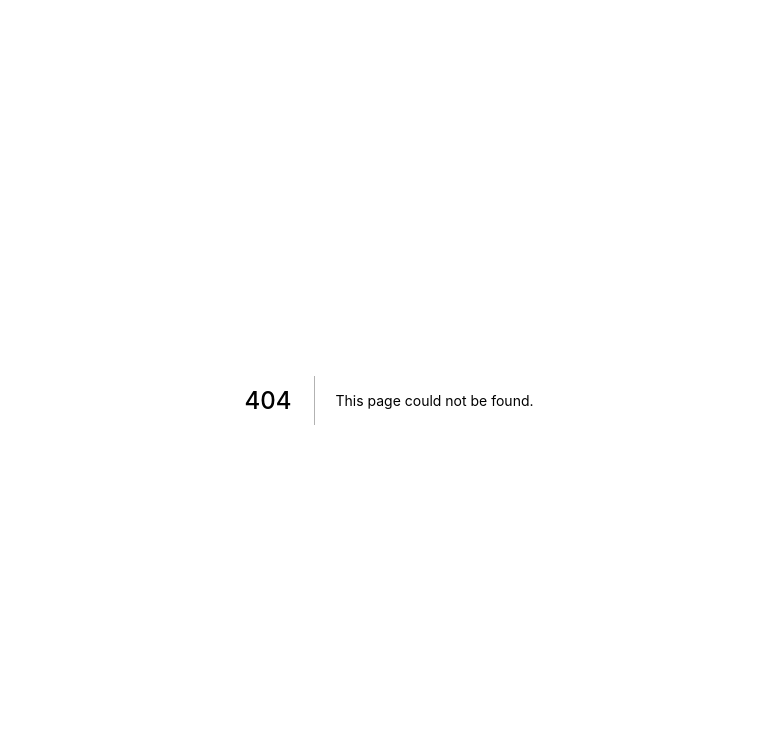
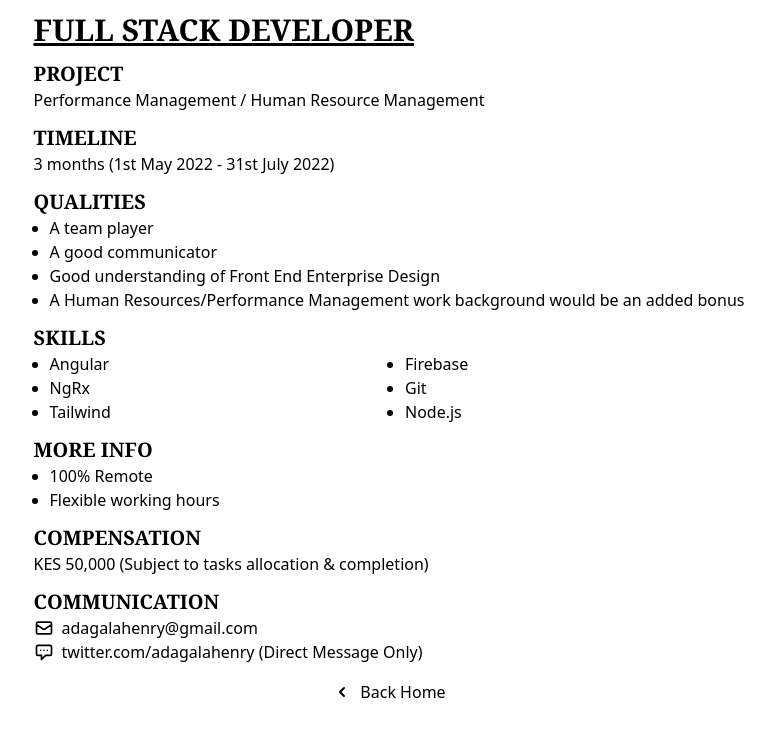
Before and after one commit to adagala/portfolio, a Next.js app: page /software-developer in a window 1280 px wide. Before the commit this address had no page. Shown: the top 736 px of the page, without its empty margins (251-1026 px from the left). Built offline with nearby package versions, Linux system fonts and the light colour scheme.

Commit message:
software developer advert

```diff
--- a/pages/index.tsx
+++ b/pages/index.tsx
@@ -1,9 +1,12 @@
-import Head from 'next/head'
-import Image from 'next/image'
+import Head from 'next/head';
+import Image from 'next/image';
+import Link from 'next/link';
+import { ChevronRightIcon } from '@heroicons/react/solid';
+import { NextPage } from 'next/types';
 
-export default function Home() {
+const Home: NextPage = () => {
   return (
-    <div >
+    <div>
       <Head>
         <title>Henry Adagala</title>
         <meta
@@ -15,39 +18,71 @@ export default function Home() {
 
       <main className="h-screen flex justify-center items-center bg-gray-100">
         <div className="flex flex-col justify-center items-center">
-          <div className="text-5xl font-bold">
-            Henry Adagala
-          </div>
-          <div className="text-3xl font-medium m-3">
-            Software Developer
-          </div>
+          <div className="text-5xl font-bold">Henry Adagala</div>
+          <div className="text-3xl font-medium m-3">Software Developer</div>
           <div className="m-5 flex space-x-4">
             <div>
-              <a href="https://linkedin.com/in/adagalahenry" target="_blank" rel="noopener noreferrer">
-                <Image src="/linkedin.svg" alt="Twitter" width={32} height={32} />
+              <a
+                href="https://linkedin.com/in/adagalahenry"
+                target="_blank"
+                rel="noopener noreferrer"
+              >
+                <Image
+                  src="/linkedin.svg"
+                  alt="Twitter"
+                  width={32}
+                  height={32}
+                />
               </a>
             </div>
             <div>
-              <a className="" href="https://twitter.com/adagalahenry" target="_blank" rel="noopener noreferrer">
-                <Image src="/twitter.svg" alt="Twitter" width={32} height={32} />
+              <a
+                className=""
+                href="https://twitter.com/adagalahenry"
+                target="_blank"
+                rel="noopener noreferrer"
+              >
+                <Image
+                  src="/twitter.svg"
+                  alt="Twitter"
+                  width={32}
+                  height={32}
+                />
               </a>
             </div>
-            <div >
-              <a href="https://github.com/adagala" target="_blank" rel="noopener noreferrer">
+            <div>
+              <a
+                href="https://github.com/adagala"
+                target="_blank"
+                rel="noopener noreferrer"
+              >
                 <Image src="/github.svg" alt="Twitter" width={32} height={32} />
               </a>
             </div>
-            <div >
-              <a href="mailto:adagalahenry@gmail.com" target="_blank" rel="noopener noreferrer">
+            <div>
+              <a
+                href="mailto:adagalahenry@gmail.com"
+                target="_blank"
+                rel="noopener noreferrer"
+              >
                 <Image src="/email.svg" alt="Mail" width={32} height={32} />
               </a>
             </div>
           </div>
+          <div className="flex items-center">
+            <Link href="/software-developer">
+              <a className="flex items-center cursor-pointer justify-center mt-4 hover:opacity-50">
+                Software Developer Advert
+                <ChevronRightIcon className="h-5 w-5"></ChevronRightIcon>
+              </a>
+            </Link>
+          </div>
         </div>
       </main>
 
-      <footer >
-      </footer>
+      <footer></footer>
     </div>
-  )
-}
+  );
+};
+
+export default Home;
--- /dev/null
+++ b/pages/software-developer.tsx
@@ -0,0 +1,126 @@
+import { ChevronLeftIcon } from '@heroicons/react/solid';
+import { MailIcon, ChatAltIcon } from '@heroicons/react/outline';
+import type { NextPage } from 'next';
+import Link from 'next/link';
+
+const SoftwareDeveloper: NextPage = () => {
+  return (
+    <div className="flex justify-center">
+      <div className="">
+        <div className="font-bold text-3xl underline mt-3 font-serif">
+          FULL STACK DEVELOPER
+        </div>
+        <div>
+          <div className="font-semibold text-xl uppercase mt-3 font-serif">
+            Project
+          </div>
+          <div>Performance Management / Human Resource Management</div>
+        </div>
+        <div>
+          <div className="font-semibold text-xl uppercase mt-3 font-serif">
+            Timeline
+          </div>
+          <div>3 months (1st May 2022 - 31st July 2022)</div>
+        </div>
+        <div>
+          <div className="font-semibold text-xl uppercase mt-3 font-serif">
+            Qualities
+          </div>
+          <div>
+            <ul className="list-disc ml-4">
+              <li>A team player</li>
+              <li>A good communicator</li>
+              <li>Good understanding of Front End Enterprise Design</li>
+              <li>
+                A Human Resources/Performance Management work background would
+                be an added bonus
+              </li>
+            </ul>
+          </div>
+        </div>
+        <div>
+          <div className="font-semibold text-xl uppercase mt-3 font-serif">
+            Skills
+          </div>
+          <div className="flex">
+            <div className="w-1/2">
+              <ul className="list-disc ml-4">
+                <li>Angular</li>
+                <li>NgRx</li>
+                <li>Tailwind</li>
+              </ul>
+            </div>
+            <div className="w-1/2">
+              <ul className="list-disc ml-4">
+                <li>Firebase</li>
+                <li>Git</li>
+                <li>Node.js</li>
+              </ul>
+            </div>
+          </div>
+        </div>
+        <div>
+          <div className="font-semibold text-xl uppercase mt-3 font-serif">
+            More Info
+          </div>
+          <div>
+            <ul className="list-disc ml-4">
+              <li>100% Remote</li>
+              <li>Flexible working hours</li>
+            </ul>
+          </div>
+        </div>
+        <div>
+          <div className="font-semibold text-xl uppercase mt-3 font-serif">
+            Compensation
+          </div>
+          <div>KES 50,000 (Subject to tasks allocation & completion)</div>
+        </div>
+        <div>
+          <div className="font-semibold text-xl uppercase mt-3 font-serif">
+            Communication
+          </div>
+          <div>
+            <a href="mailto:adagalahenry@gmail.com">
+              <div className="flex items-center hover:opacity-50">
+                <MailIcon
+                  className="flex-shrink-0 h-5 w-5"
+                  aria-hidden="true"
+                ></MailIcon>
+                <span className="ml-2">adagalahenry@gmail.com</span>
+              </div>
+            </a>
+            <div>
+              <a
+                href="https://twitter.com/messages/compose?recipient_id=1044264361"
+                target="_blank"
+                className="flex items-center hover:opacity-50"
+              >
+                <ChatAltIcon
+                  className="flex-shrink-0 h-5 w-5"
+                  aria-hidden="true"
+                ></ChatAltIcon>
+                <span className="ml-2">twitter.com/adagalahenry (Direct Message Only)</span>
+              </a>
+            </div>
+          </div>
+        </div>
+        <div>
+          <div className="">
+            <Link href="/">
+              <a className="flex items-center cursor-pointer justify-center mt-4 hover:opacity-50">
+                <ChevronLeftIcon
+                  className="flex-shrink-0 h-5 w-5"
+                  aria-hidden="true"
+                ></ChevronLeftIcon>
+                <span className="ml-2">Back Home</span>
+              </a>
+            </Link>
+          </div>
+        </div>
+      </div>
+    </div>
+  );
+};
+
+export default SoftwareDeveloper;
```
